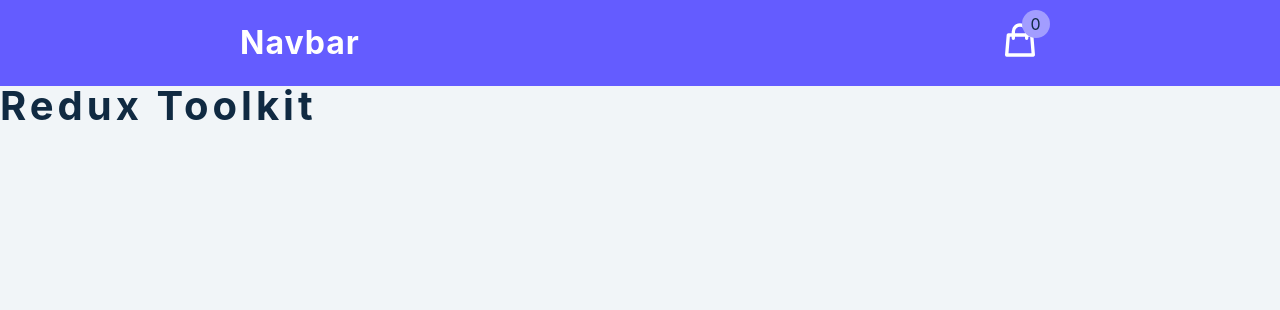
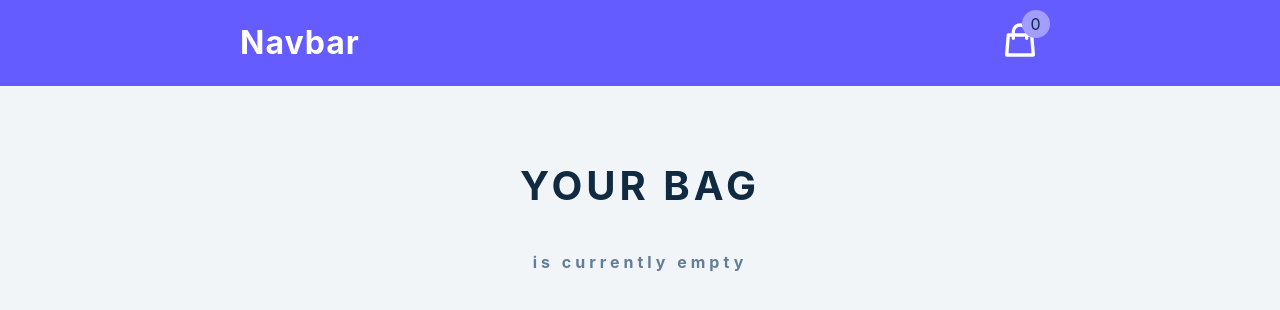
Before and after one commit to ashwin1321/redux-toolkit, a React (Create React App) app: page / in a window 1280 px wide. Shown: the top 310 px of the page. Built offline with nearby package versions, Linux system fonts and the light colour scheme.

Commit message:
cart container fe

```diff
--- a/src/App.js
+++ b/src/App.js
@@ -1,10 +1,12 @@
 import Navbar from "./components/Navbar";
+import CartContainer from "./components/CartContainer";
 
 function App() {
 
   return <div>
     <Navbar />
-    <h2>Redux Toolkit</h2>
+    <CartContainer />
+    {/* <h2>Redux Toolkit</h2> */}
 
   </div>
 }
--- /dev/null
+++ b/src/components/CartContainer.jsx
@@ -0,0 +1,48 @@
+import React from 'react'
+import CartItem from './CartItem'
+import { useSelector } from 'react-redux'
+
+const CartContainer = () => {
+    const { cartItems, total, amount } = useSelector(state => state.cart)
+
+    if (amount < 1) {
+        return (
+            <section className='cart'>
+                <header>
+                    <h2>your Bag</h2>
+                    <h4 className='empty-cart'>is currently empty</h4>
+                </header>
+            </section>
+        )
+    }
+
+    return (
+        <>
+            <section className='cart'>
+                <header>
+                    <h2>your Bag</h2>
+                </header>
+                <article>
+                    {cartItems.map(item => {
+                        return <CartItem key={item.id} {...item} />
+                    })}
+                </article>
+                <footer>
+                    <hr />
+                    <div className='cart-total'>
+                        <h4>
+                            total <span>${total}</span>
+                        </h4>
+                    </div>
+                    <button className='btn clear-btn'>
+                        clear cart
+                    </button>
+                </footer>
+            </section>
+
+        </>
+
+    )
+}
+
+export default CartContainer
--- /dev/null
+++ b/src/components/CartItem.jsx
@@ -0,0 +1,10 @@
+import React from 'react'
+
+const CartItem = () => {
+    return (
+
+        <div>CartItem</div>
+    )
+}
+
+export default CartItem
```
